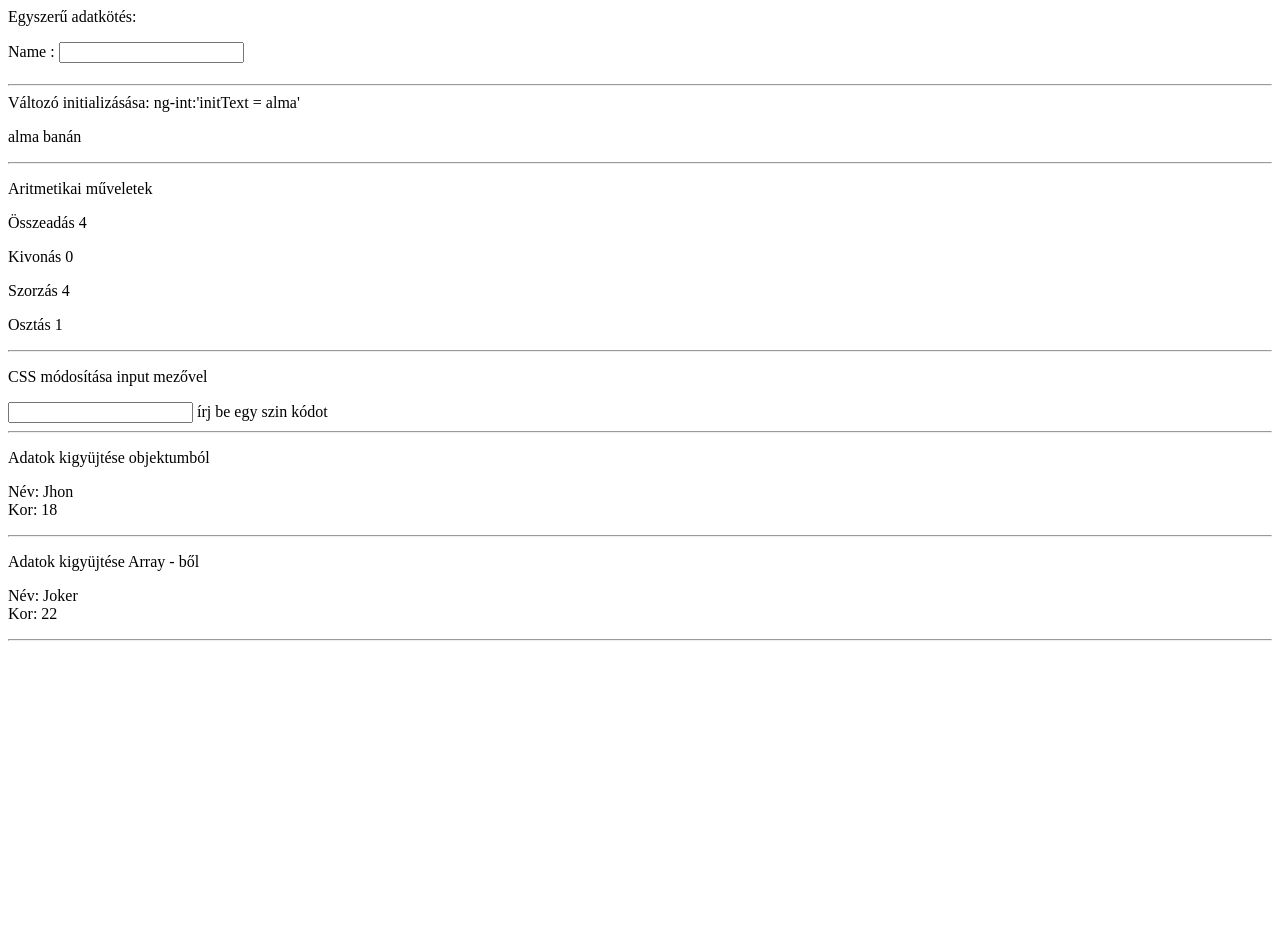
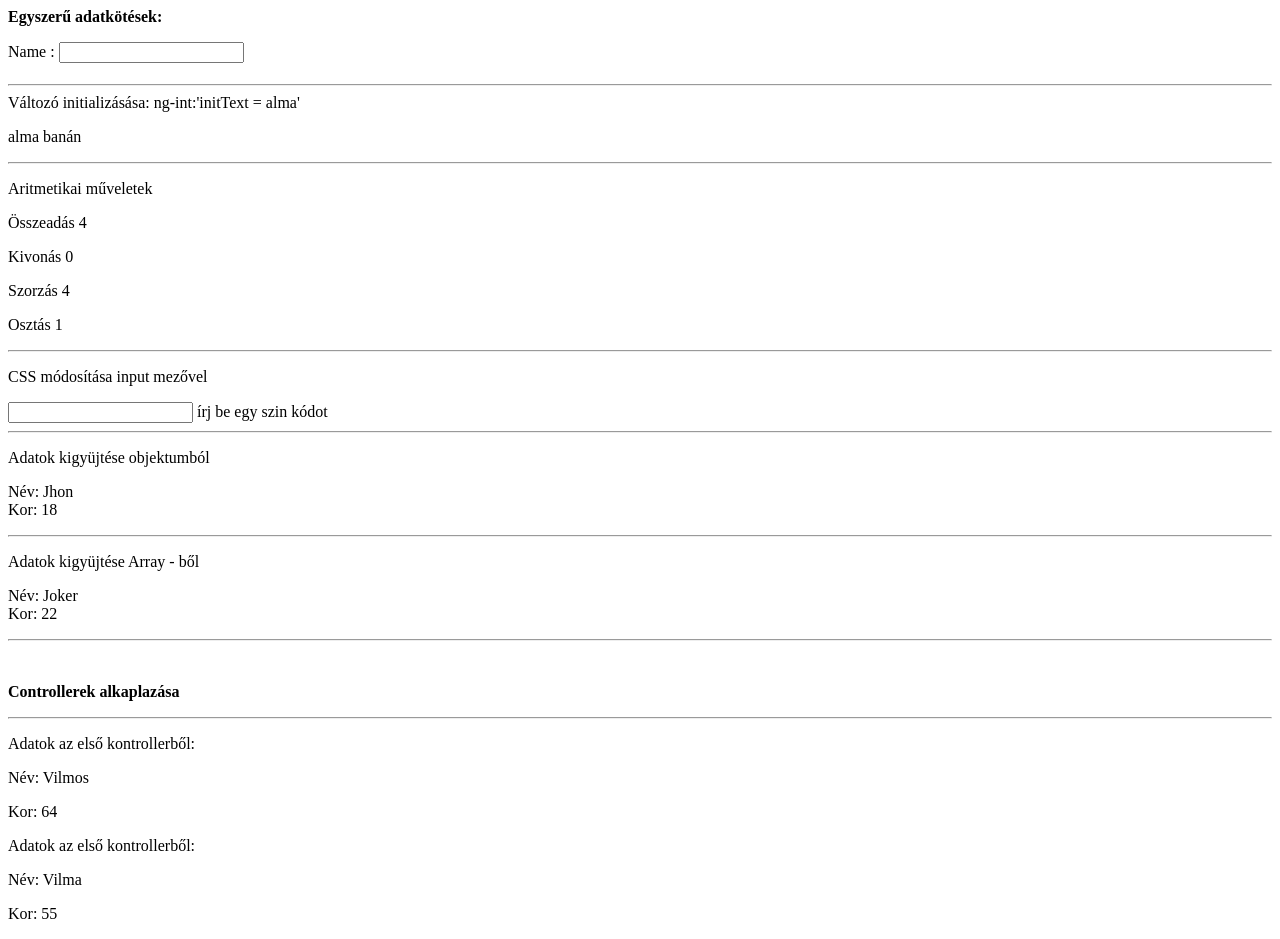
Before and after one commit to malasits/Angular, a plain HTML site: page index.html in a window 1280 px wide. Before the commit the page ends 800 px from the top, so only its background shows below. Drawn offline with nearby package versions, Linux system fonts and the light colour scheme.

Commit message:
Second commit

```diff
--- a/index.html
+++ b/index.html
@@ -7,10 +7,10 @@
      <script src="https://ajax.googleapis.com/ajax/libs/angularjs/1.6.4/angular.min.js"></script> <!-- Angular framework :) -->
 
 </head>
-<body ng-app="">
-    <div ng-model="myModel">
+<body ng-app="myApp">
+    <div>
         <!--Adatkötés input mezőből-->
-        <label>Egyszerű adatkötés:</label>
+        <label style="font-weight:bold;">Egyszerű adatkötések:</label>
         <p>Name : <input type="text" ng-model="name" /></p>
         <h1 id="txt">{{name}}</h1>
         <hr>
@@ -51,6 +51,39 @@
             <label>Kor: {{personArray[1]}}</label>
         </p>
         <hr>
+
     </div>
+    <br />
+
+    <p style="font-weight:bold;">Controllerek alkaplazása</p>
+    <hr>
+    <div ng-controller="Controller_1">
+        <p>Adatok az első kontrollerből:</p>
+        <p>Név: {{name}}</p>
+        <p>Kor: {{age}}</p>
+    </div>
+
+    <div ng-controller="Controller_2">
+        <p>Adatok az első kontrollerből:</p>
+        <p>Név: {{name}}</p>
+        <p>Kor: {{age}}</p>
+    </div>
+
+    <script>
+        //Angular modul létrehozása
+        var app = angular.module("myApp",[]); //Ezt az appot használja az oldal
+
+        //1.Controller létrehozása
+        app.controller("Controller_1", function($scope){
+            $scope.name = "Vilmos";
+            $scope.age = 64;
+        });
+
+        //2.Controller létrehozása
+        app.controller("Controller_2", function($scope){
+            $scope.name = "Vilma";
+            $scope.age = 55;
+        });
+    </script>
 </body>
 </html>
```
